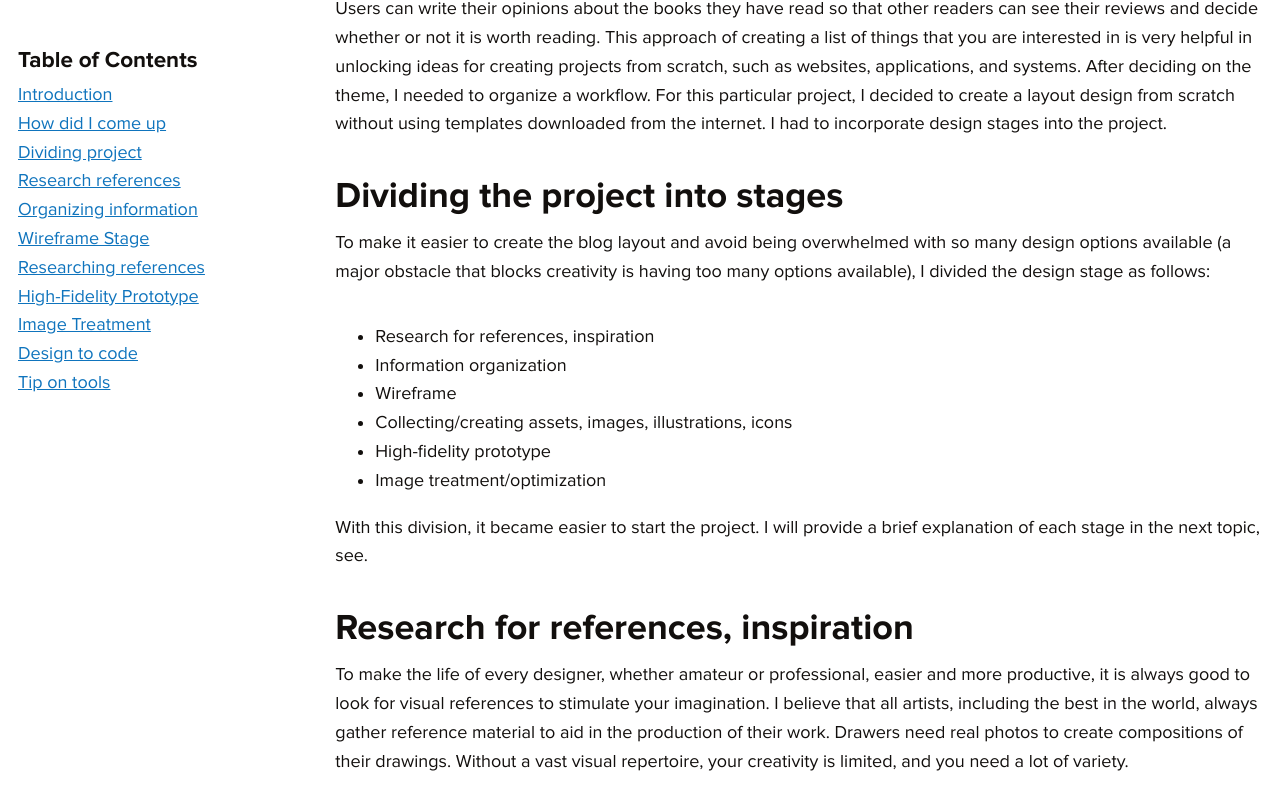
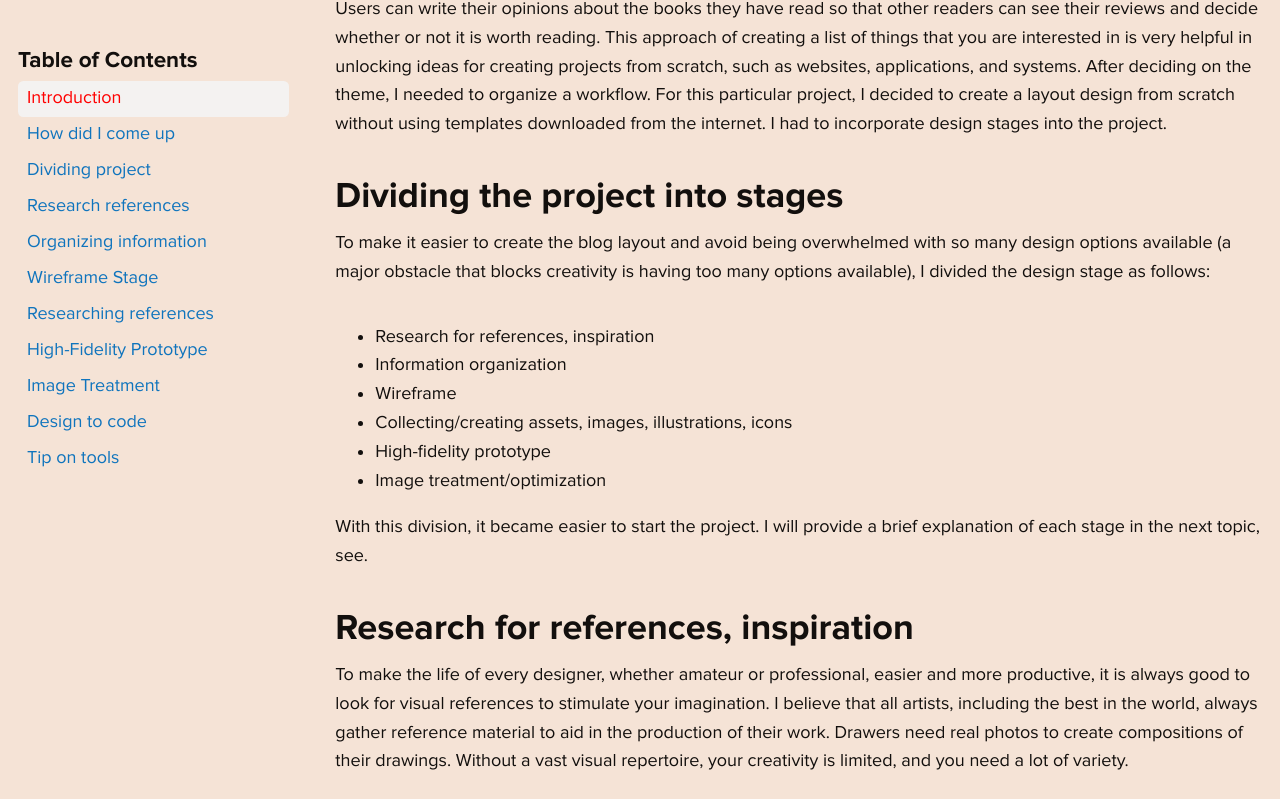
Before and after one commit to georgealan/udacity-blog-booklovers, a plain HTML site: page pages/post.html in a window 1280 px wide. Shown: the part 671-1470 px from the top of the page. Drawn offline with Linux system fonts and the light colour scheme.

Commit message:
add scroll effect in menu aside, changing header navigation

```diff
--- a/pages/post.html
+++ b/pages/post.html
@@ -53,17 +53,17 @@
                 </div>
                 <nav class="text-anchors">
                     <h4>Table of Contents</h4>
-                    <a href="#title">Introduction</a>
-                    <a href="#subtitle-1">How did I come up</a>
-                    <a href="#subtitle-2">Dividing project</a>
-                    <a href="#subtitle-3">Research references</a>
-                    <a href="#subtitle-4">Organizing information</a>
-                    <a href="#subtitle-5">Wireframe Stage</a>
-                    <a href="#subtitle-6">Researching references</a>
-                    <a href="#subtitle-7">High-Fidelity Prototype</a>
-                    <a href="#subtitle-8">Image Treatment</a>
-                    <a href="#subtitle-9">Design to code</a>
-                    <a href="#subtitle-10">Tip on tools</a>
+                    <a class="title" href="#title">Introduction</a>
+                    <a class="subtitle-1" href="#subtitle-1">How did I come up</a>
+                    <a class="subtitle-2" href="#subtitle-2">Dividing project</a>
+                    <a class="subtitle-3" href="#subtitle-3">Research references</a>
+                    <a class="subtitle-4" href="#subtitle-4">Organizing information</a>
+                    <a class="subtitle-5" href="#subtitle-5">Wireframe Stage</a>
+                    <a class="subtitle-6" href="#subtitle-6">Researching references</a>
+                    <a class="subtitle-7" href="#subtitle-7">High-Fidelity Prototype</a>
+                    <a class="subtitle-8" href="#subtitle-8">Image Treatment</a>
+                    <a class="subtitle-9" href="#subtitle-9">Design to code</a>
+                    <a class="subtitle-10" href="#subtitle-10">Tip on tools</a>
                 </nav>
             </div>
         </aside>
--- a/scripts/script.js
+++ b/scripts/script.js
@@ -2,11 +2,14 @@ let bodyText = document.getElementById('article');
 let btnDecrease = document.getElementById('decrease');
 let btnReset = document.getElementById('reset');
 let btnIncrease = document.getElementById('increase');
+const articleSubtitles = document.querySelectorAll('h1, h2');
+const navSubtitles = document.querySelectorAll('.text-anchors a');
 const textSizeReset = 18;
 let textSize = 18;
 let lineHeigthReset = 1.6;
 let lineHeigth = 1.6;
 
+/* Control Buttons Change Font Size in Post Page */
 btnDecrease.addEventListener('click', () => {
     if (textSize === 14){
         return;
@@ -31,3 +34,25 @@ btnIncrease.addEventListener('click', () => {
     bodyText.style.fontSize = textSize + 'px';
     bodyText.style.lineHeight = lineHeigth + 'em';
 })
+
+/* Control Menu Topics in Post Page */
+window.addEventListener('scroll', () => {
+    let current = '';
+
+    articleSubtitles.forEach(articleSubtitle => {
+        const subtitleTop = articleSubtitle.offsetTop;
+        const subtitleHeight = articleSubtitle.clientHeight;
+
+        if(scrollY >= (subtitleTop - subtitleHeight / 0.2)) {
+            current = articleSubtitle.getAttribute('id');
+        }
+    })
+
+    navSubtitles.forEach(navLink => {
+        navLink.classList.remove('active');
+
+        if(navLink.classList.contains(current)) {
+            navLink.classList.add('active');
+        }
+    })
+})
--- a/styles/components.css
+++ b/styles/components.css
@@ -1,4 +1,8 @@
 @import url(colors.css);
+
+body {
+    background-color: var(--primary-100);
+}
 
 /*#### SPACES ####*/
 .header-space {
@@ -13,11 +17,10 @@
 
 .content-nav {
     display: flex;
-    justify-content: space-between;
     align-items: center;
 }
 
-#navbar {
+#navigation {
     background-color: hsl(26, 60%, 90%, 0.4);
     backdrop-filter: blur(6px);
     height: 60px;
@@ -52,6 +55,7 @@ nav a {
 /* #### MAIN CONTENT #### */
 .main-content {
     padding: 1em;
+    background-color: var(--white);
 }
 
 /* #### BADGES #### */
@@ -309,13 +313,6 @@ nav a {
     background-color: var(--primary-100);
 }
 
-/* .btn-change-font-size {
-    display: flex;
-    justify-content: space-between;
-    width: 56%;
-    margin: 0 0 2em 0;
-} */
-
 /* #### ASIDE #### */
 .text-tools {
     display: flex;
@@ -333,6 +330,25 @@ nav a {
 #aside {
     margin-top: 4em;
 }
+
+.text-anchors a {
+    text-decoration: none;
+    padding: 0.2em 0.5em;
+}
+
+.text-anchors a.active {
+    color: red;
+    background-color: var(--gray-100);
+    border-radius: 0.3em;
+}
+
+.text-anchors a:hover {
+    text-decoration: none;
+    background-color: var(--gray-100);
+    border-radius: 0.3em;
+}
+
+
 
 /* #### MEDIA QUERIES #### */
 @media (max-width: 990px) {
```
Also changed, not shown: index.html (+16 -13 lines).
